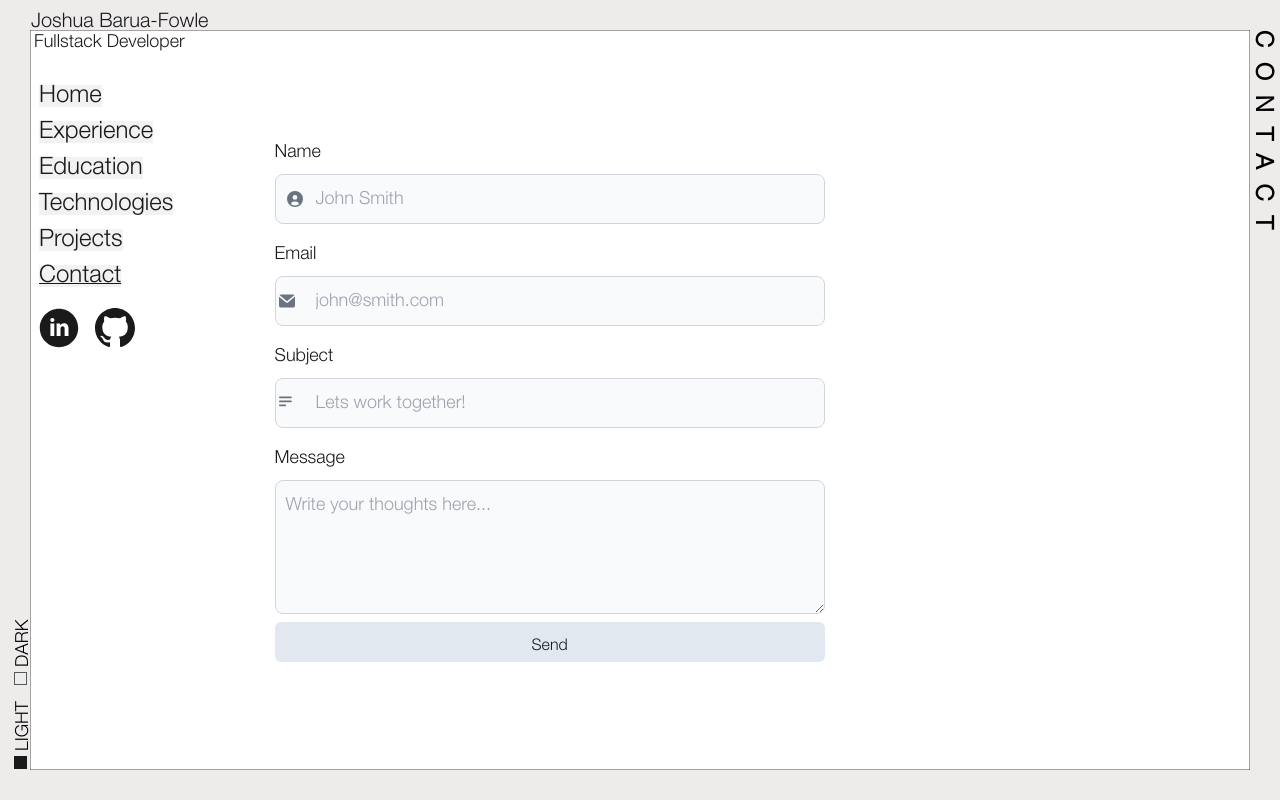
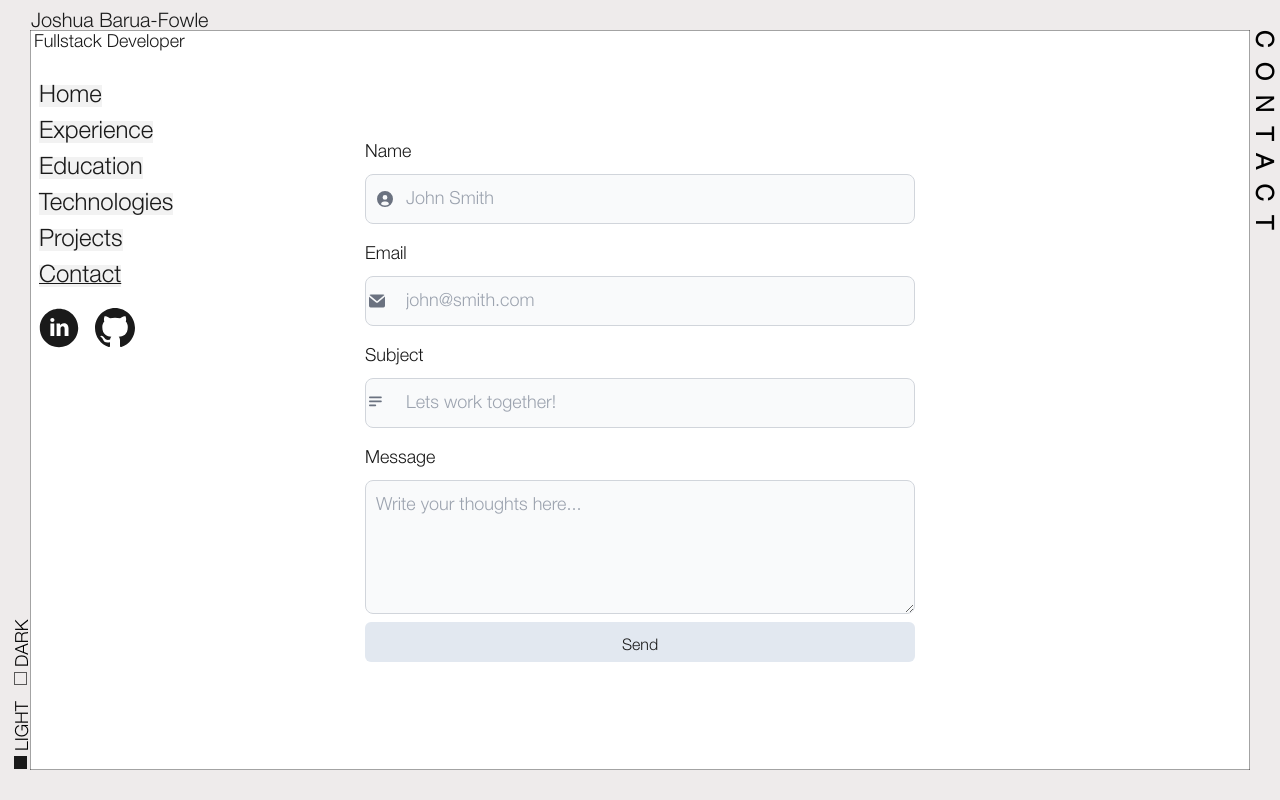
Before and after one commit to joshuabarua/portfolio, a React (Create React App) app: page /contact in a window 1280 px wide. Built offline with nearby package versions, Linux system fonts and the light colour scheme.

Commit message:
Center contact form

```diff
--- a/src/Pages/Contact.jsx
+++ b/src/Pages/Contact.jsx
@@ -39,7 +39,7 @@ const ContactForm = () => {
 		<>
 			<h1 className="dark-text dark:light-text text-2xl xl:leading-tight mr-[-1px]  page-title">Contact</h1>
 			<main className="flex w-full flex-col items-center justify-center">
-				<section className="flex w-[60%]">
+				<section className="flex w-[100%] items-center justify-center">
 					<form
 						onSubmit={handleSubmit}
 						ref={formRef}
```
